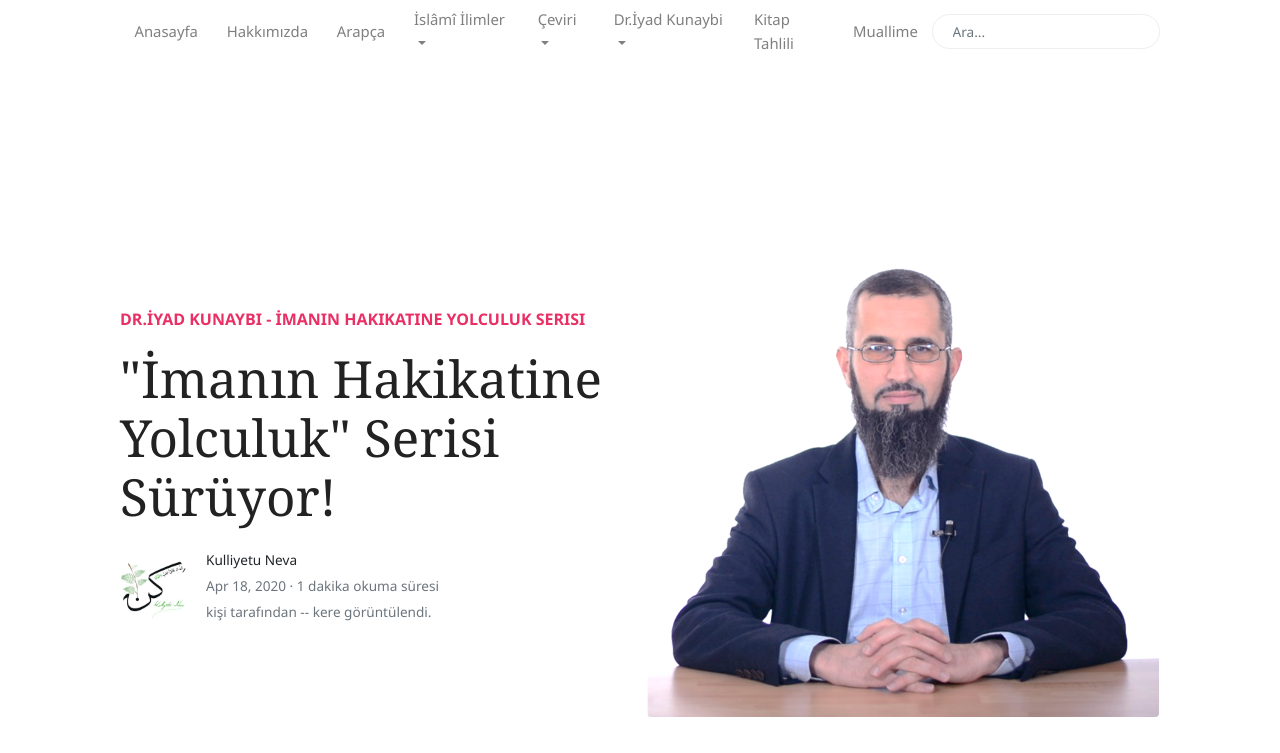
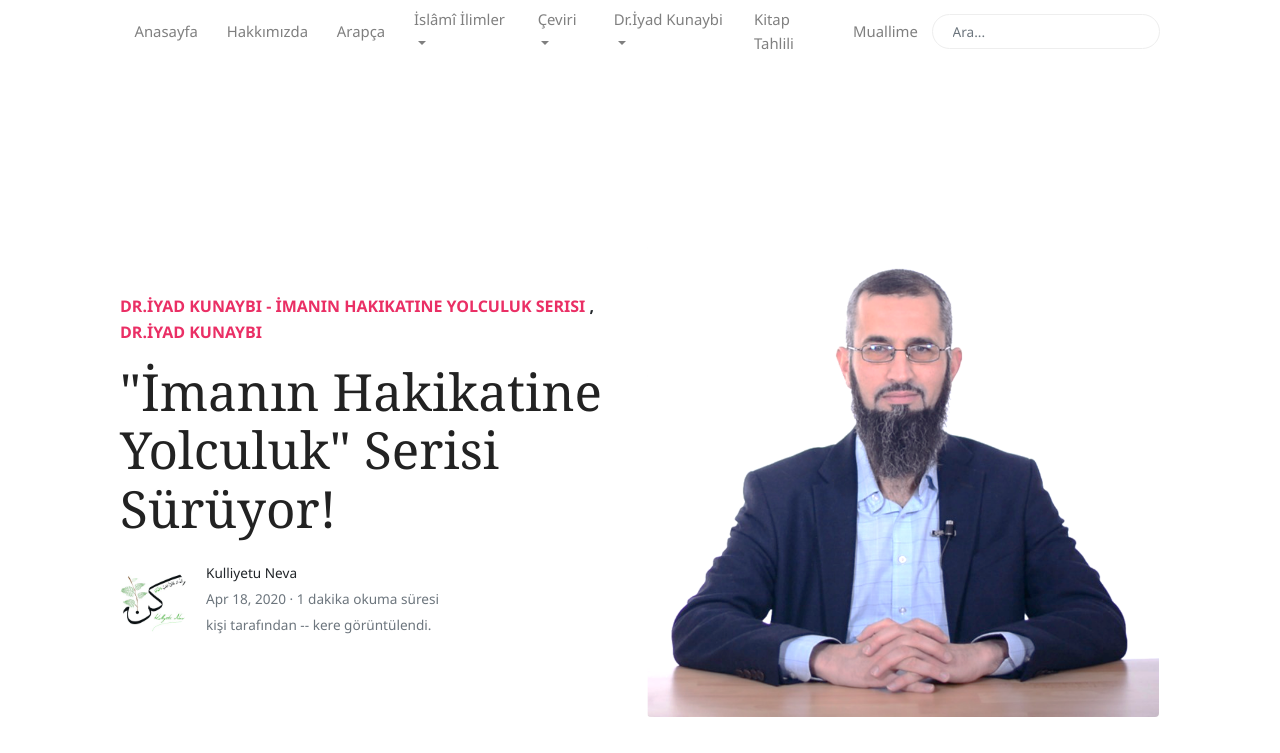
Before and after one commit to kulliyetuneva/website, a Jekyll site: the page built from _posts/2022-01-23-imanin-hakikatine-yolculuk-serisi-suruyor.md, in a window 1280 px wide and 900 px high, cut to the strip 0-753 px from the top of the window. Built offline with Jekyll 4.4.1, drawn with Linux system fonts in a browser that asks for light colours; nearby versions of some CDN libraries; comment, search, counter and statistics services are not loaded.

Commit message:
Update Yazı “2022-01-23-imanin-hakikatine-yolculuk-serisi-suruyor”

```diff
--- a/_posts/2022-01-23-imanin-hakikatine-yolculuk-serisi-suruyor.md
+++ b/_posts/2022-01-23-imanin-hakikatine-yolculuk-serisi-suruyor.md
@@ -5,6 +5,7 @@ date: 2020-04-18T11:45:27.017Z
 author: kulliyetuneva
 categories:
   - Dr.İyad Kunaybi - İmanın Hakikatine Yolculuk Serisi
+  - Dr.İyad Kunaybi
 featured: true
 sticky: false
 comments: true
```
